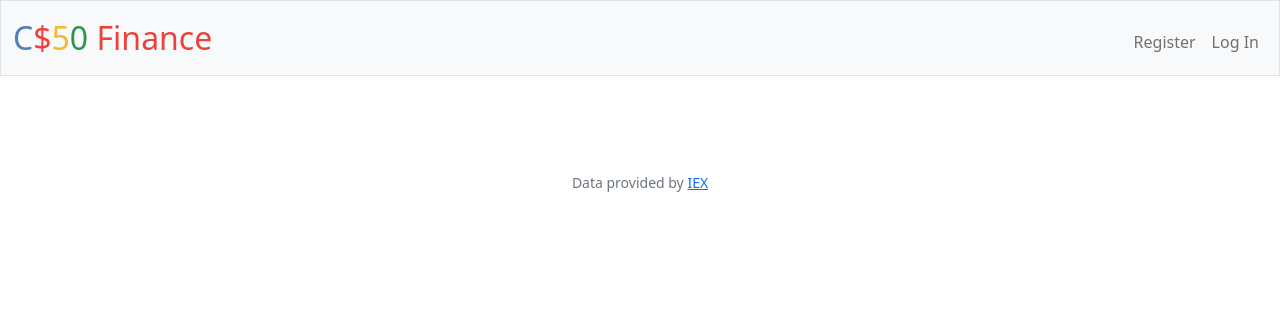
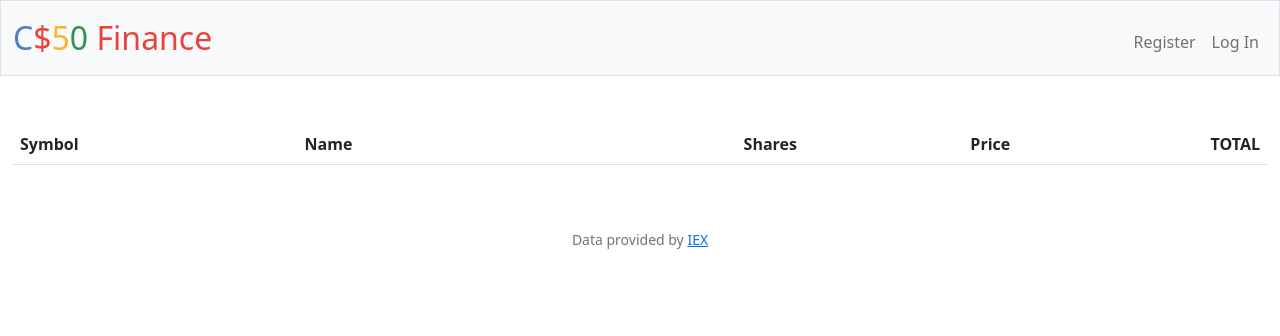
Before and after one commit to pepijnweitzel/Portfolio, a Flask app: template finance/templates/index.html in a window 1280 px wide. Shown: the top 336 px of the page. Run offline with Flask 3, Linux system fonts and the light colour scheme; the template is opened without the code that fills it, so the values that code supplies are empty; some libraries are stand-ins or nearby versions.

Commit message:
Tue, Oct 10, 2023, 5:12 PM +02:00

```diff
--- a/finance/app.py
+++ b/finance/app.py
@@ -35,7 +35,7 @@ def after_request(response):
 @login_required
 def index():
     """Show portfolio of stocks"""
-    return apology("TODO")
+    return render_template("index.html")
 
 
 @app.route("/buy", methods=["GET", "POST"])
--- a/finance/templates/index.html
+++ b/finance/templates/index.html
@@ -5,7 +5,18 @@
 {% endblock %}
 
 {% block main %}
-    <div>
+    <table class="table table-striped" id="tabletest">
+        <thead>
+            <tr>
+                <th class="text-start">Symbol</th>
+                <th class="text-start">Name</th>
+                <th class="text-end">Shares</th>
+                <th class="text-end">Price</th>
+                <th class="text-end">TOTAL</th>
+            </tr>
+        </thead>
+        <tbody>
 
-    </div>
+        </tbody>
+    </table>
 {% endblock %}
```
